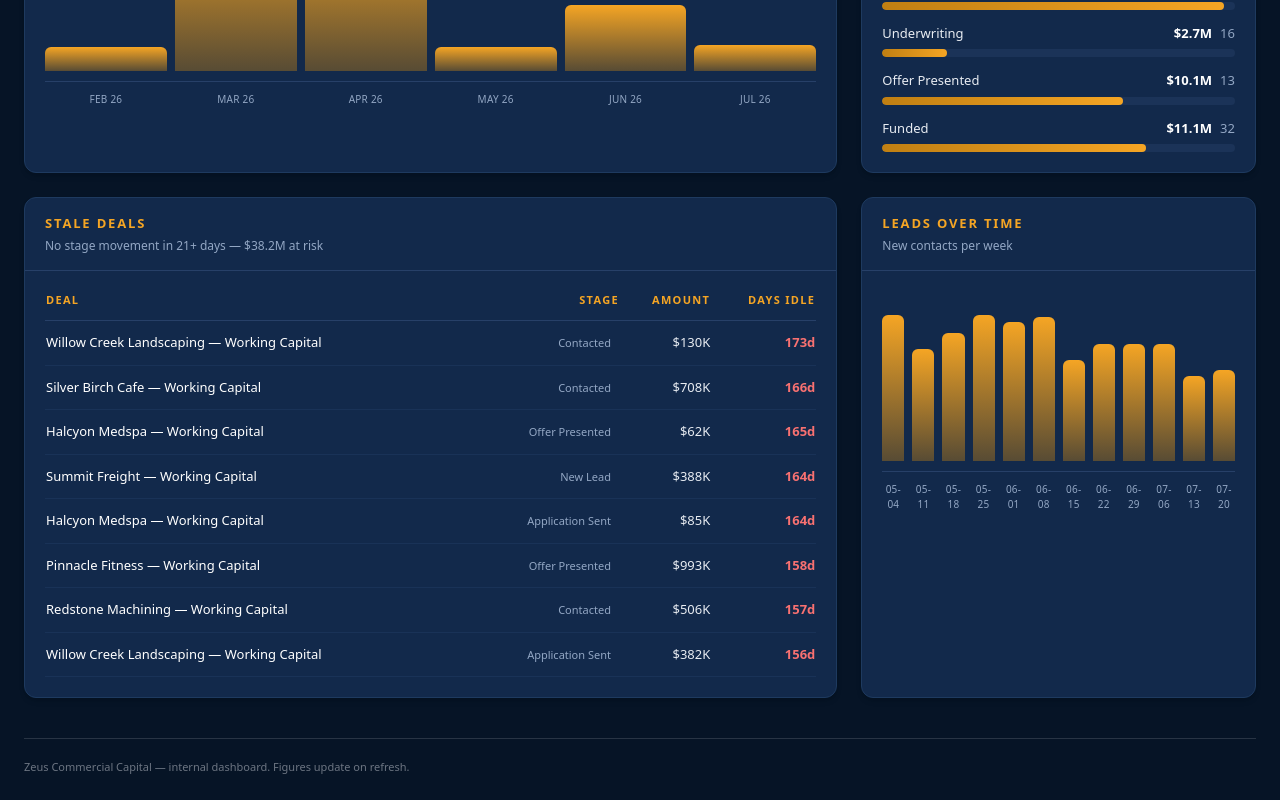
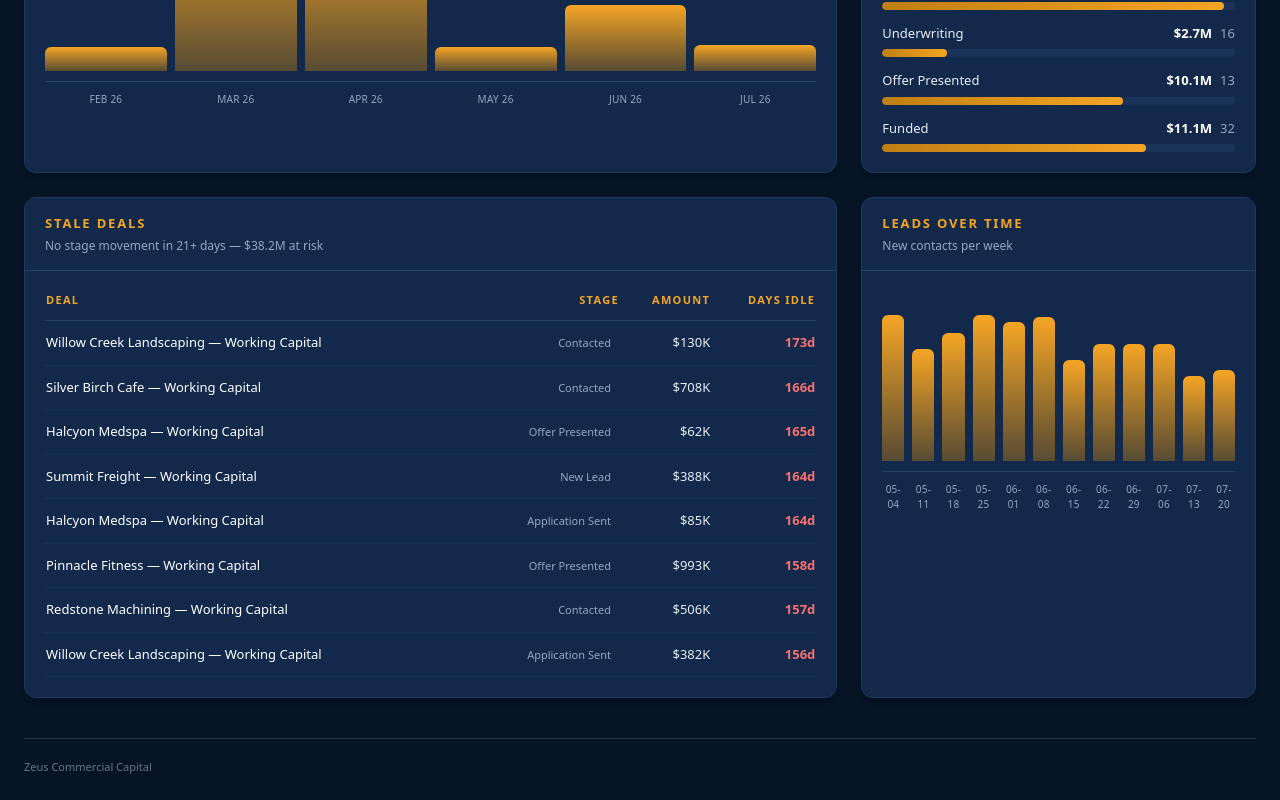
Before and after one commit to ZeusCommercial/Dashboard-, a Next.js app: page / in a window 1280 px wide. Shown: the part 557-1357 px from the top of the page. Built offline with nearby package versions, Linux system fonts and the light colour scheme.

Commit message:
Update footer text in layout.tsx
Removed the note about figures updating on refresh from the footer.

```diff
--- a/src/app/layout.tsx
+++ b/src/app/layout.tsx
@@ -53,7 +53,7 @@ export default function RootLayout({
           </header>
           {children}
           <footer className="mt-10 border-t border-ink/15 pt-5 text-[11px] text-ink/45">
-            Zeus Commercial Capital — internal dashboard. Figures update on refresh.
+            Zeus Commercial Capital
           </footer>
         </div>
       </body>
```
